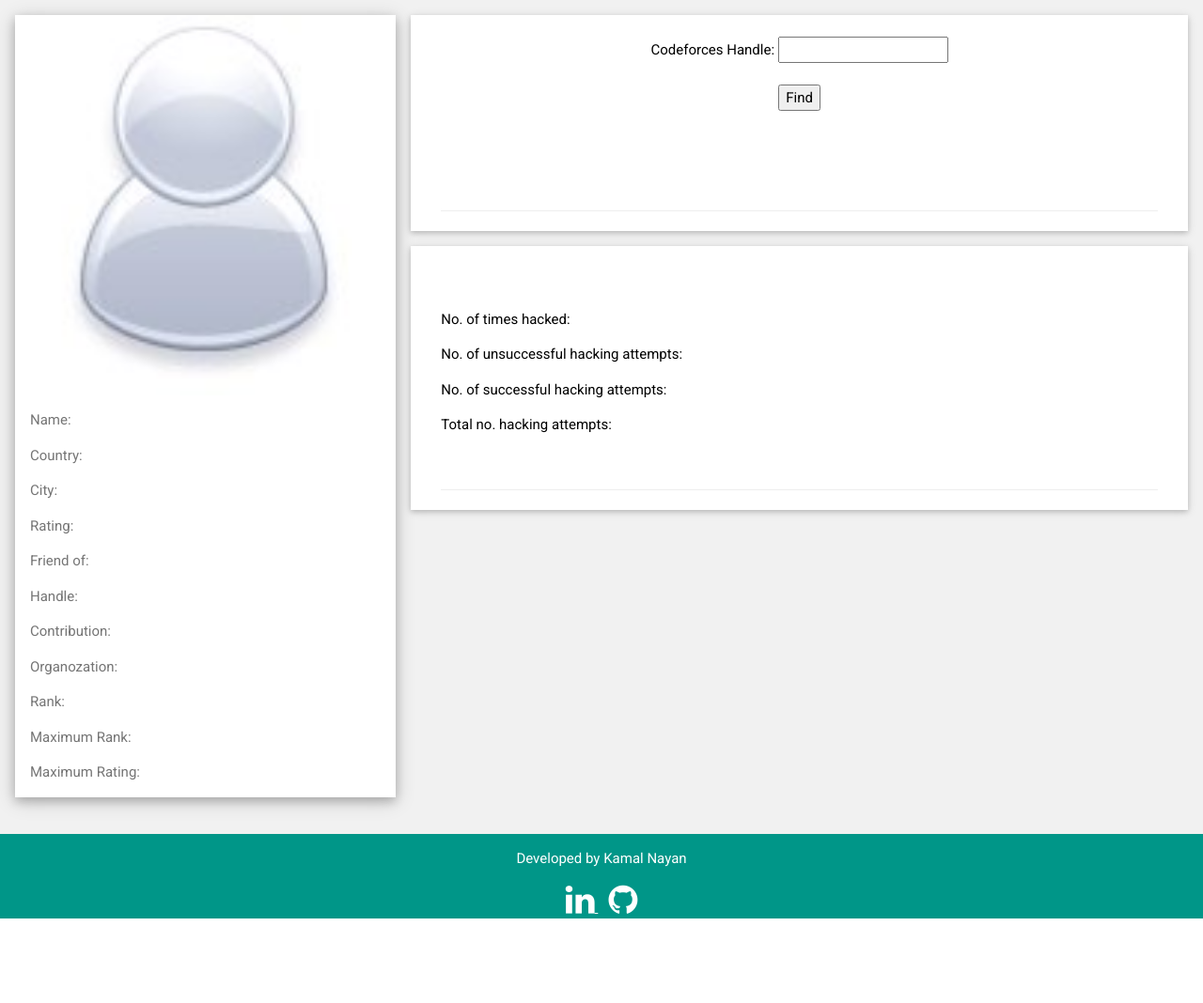
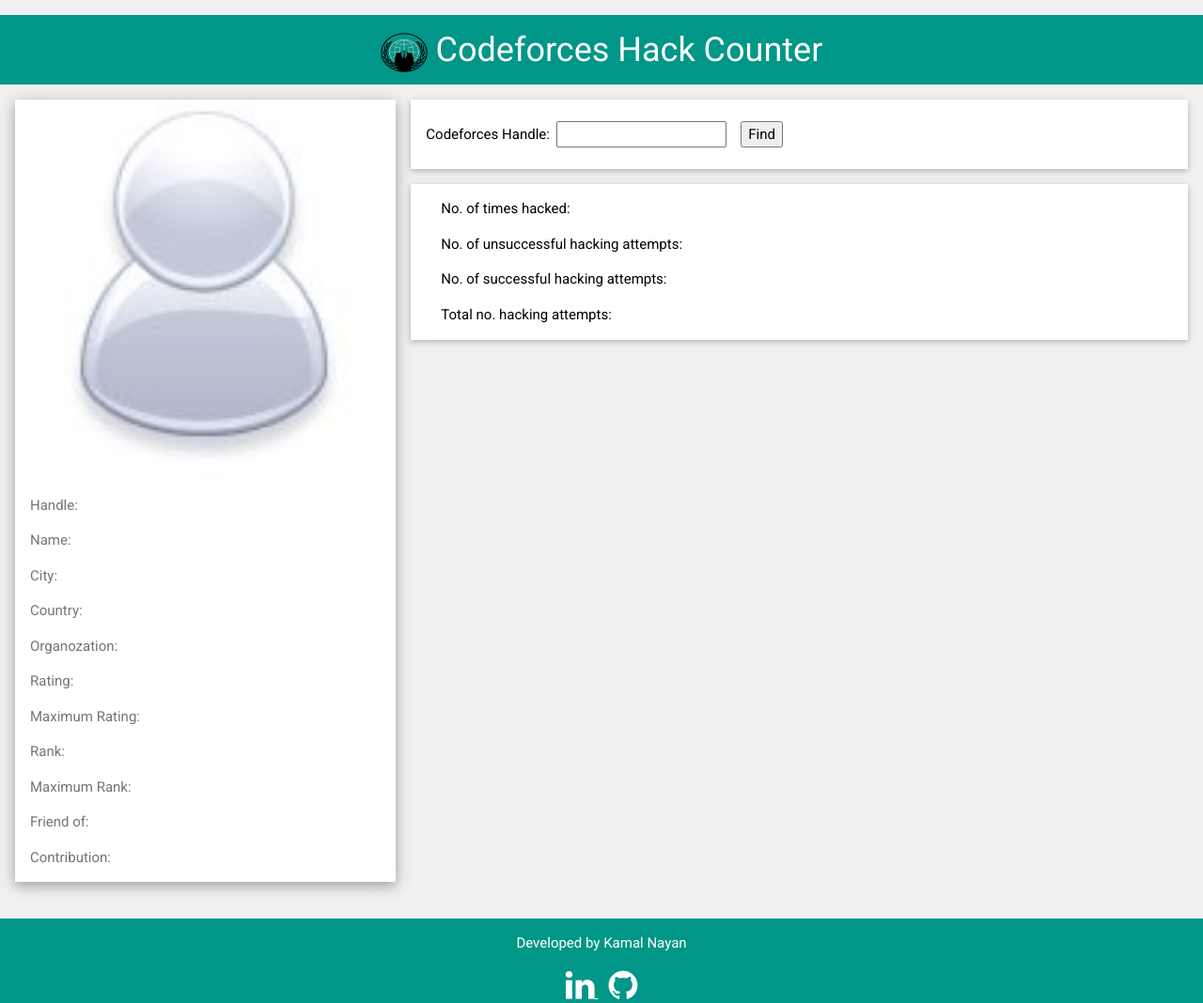
Before and after one commit to knayan111/Codeforces_Hack_Counter, a Flask app: page / in a window 1280 px wide. Shown: the whole page at 94% size. Before the commit the page ends 978 px from the top, so only its background shows below. Run offline with Flask 2, Linux system fonts and the light colour scheme.

Commit message:
Add logo

```diff
--- a/main.py
+++ b/main.py
@@ -36,9 +36,11 @@ def test_func():
   for ci in ans:
     res = requests.get("http://codeforces.com/api/contest.standings?", params = {"contestId": ci, "handles": u})
     jdata = res.json()
-    sc += jdata["result"]["rows"][0]["successfulHackCount"]
-    us += jdata["result"]["rows"][0]["unsuccessfulHackCount"]
-  ret={"n": n, "us": us, "sc": sc}
+    jres = jdata["result"]["rows"]
+    if jres:
+      sc += jres[0]["successfulHackCount"]
+      us += jres[0]["unsuccessfulHackCount"]
+  ret = {"n": n, "us": us, "sc": sc}
   return jsonify(ret)
 
 if __name__=="__main__":
--- a/templates/index.html
+++ b/templates/index.html
@@ -13,8 +13,41 @@
   html, body, h1, h2, h3, h4, h5, h6 {
     font-family: "Roboto", sans-serif
   }
+  #loader {
+    position: absolute;
+    left: 50%;
+    top: 50%;
+    z-index: 1;
+    width: 150px;
+    height: 150px;
+    margin: -75px 0 0 -75px;
+    border: 16px solid #f3f3f3;
+    border-radius: 50%;
+    border-top: 16px solid #3498db;
+    width: 120px;
+    height: 120px;
+    -webkit-animation: spin 2s linear infinite;
+    animation: spin 2s linear infinite;
+  }
+
+  @-webkit-keyframes spin {
+    0% { -webkit-transform: rotate(0deg); }
+    100% { -webkit-transform: rotate(360deg); }
+  }
+
+  @keyframes spin {
+    0% { transform: rotate(0deg); }
+    100% { transform: rotate(360deg); }
+  }
   </style>
   <body class = "w3-light-grey">
+    <header  class = "w3-container w3-teal w3-center w3-margin-top">
+      <h1>
+        <img  src = "../static/logo.png" height="42" width="50" alt = "Logo">&nbsp;Codeforces Hack Counter
+      </h1>
+    </header>
+    <div id = "loader" style = "display: none;">
+    </div>
     <!-- Page Container -->
     <div class = "w3-content w3-margin-top" style = "max-width: 1400px;">
       <!-- The Grid -->
@@ -28,29 +61,26 @@
             <div class = "w3-container">
               <h1 class = "w3-center w3-text-teal">
               </h1>
+              <p id = "handle">
+                Handle:
+              </p>
               <p id = "name">
                 Name:
+              </p>
+              <p id = "city">
+                City:
               </p>
               <p id = "country">
                 Country:
               </p>
-              <p id = "city">
-                City:
+              <p id = "organization">
+                Organozation:
               </p>
               <p id = "rating">
                 Rating:
               </p>
-              <p id = "friendOfCount">
-                Friend of:
-              </p>
-              <p id = "handle">
-                Handle:
-              </p>
-              <p id = "contribution">
-                Contribution:
-              </p>
-              <p id = "organization">
-                Organozation:
+              <p id = "maxRating">
+                Maximum Rating:
               </p>
               <p id = "rank">
                 Rank:
@@ -58,8 +88,11 @@
               <p id = "maxRank">
                 Maximum Rank:
               </p>
-              <p id = "maxRating">
-                Maximum Rating:
+              <p id = "friendOfCount">
+                Friend of:
+              </p>
+              <p id = "contribution">
+                Contribution:
               </p>
             </div>
           </div>
@@ -70,29 +103,14 @@
         <div class = "w3-twothird">
           <div class = "w3-container w3-card w3-white w3-margin-bottom">
             <br>
-            <div style = "text-align:center">
-            Codeforces Handle: <input id = "username" type = "text" name = "fname">
-            <br>
-            </div>
-            <br>
-            <div style = "text-align:center">
+            Codeforces Handle:&nbsp; <input id = "username" type = "text" name = "fname"> &nbsp;&nbsp;
             <button id = "button1" onclick = "buttonclick()">
               Find
             </button>
+            <br>
+            <br>
           </div>
-            <h2 class = "w3-text-grey w3-padding-16">
-            </h2>
-            <div class = "w3-container">
-              <h6 class = "w3-text-teal">
-                <span class = "w3-tag w3-teal w3-round">
-                </span>
-              </h6>
-              <hr>
-            </div>
-          </div>
-          <div class = "w3-container w3-card w3-white">
-            <h2 class = "w3-text-grey w3-padding-16">
-            </h2>
+          <div class = "w3-container w3-card w3-white w3-margin-bottom">
             <div class = "w3-container">
               <p id = "hackedn">
                 No. of times hacked:
@@ -106,14 +124,6 @@
               <p id = "hackedtc">
                 Total no. hacking attempts:
               </p>
-              <h5 class = "w3-opacity">
-                <b>
-                </b>
-              </h5>
-              <h6 class = "w3-text-teal">
-              </h6>
-                <br>
-              <hr>
             </div>
           </div>
         <!-- End Right Column -->
@@ -145,9 +155,11 @@
       function buttonclick(){
         var u = document.getElementById("username").value
         var req2 = new XMLHttpRequest();
+        document.getElementById("loader").style.display = "block";
         req2.open("GET", "http://127.0.0.1:1234/test_api?user=" + u, true);
         req2.send();
         req2.onload = function () {
+          document.getElementById("loader").style.display = "none";
           var data1 = JSON.parse(req2.responseText);
           document.getElementById("hackedn").innerHTML = "No. of times hacked: " + data1.n;
           document.getElementById("hackedsc").innerHTML = "No. of successful hacking attempts: " + data1.sc;
@@ -161,39 +173,19 @@
         request.onload = function () {
           var data = JSON.parse(request.responseText);
           document.getElementById("logo").innerHTML = "<img  src = http:" + data.result[0].titlePhoto + " style = 'width:100%' alt = 'Avatar'>";
+          document.getElementById("handle").innerHTML = "Handle: " + data.result[0].handle;
           document.getElementById("name").innerHTML = "Name: " + data.result[0].firstName + ' ' + data.result[0].lastName;
+          document.getElementById("city").innerHTML = "City: " + data.result[0].city;
           document.getElementById("country").innerHTML = "Country: " + data.result[0].country;
-          document.getElementById("city").innerHTML = "City: " + data.result[0].city;
+          document.getElementById("organization").innerHTML = "Organization: " + data.result[0].organization;
           document.getElementById("rating").innerHTML = "Rating: " + data.result[0].rating;
-          document.getElementById("friendOfCount").innerHTML = "Friend of: " + data.result[0].friendOfCount + "users";
-          document.getElementById("handle").innerHTML = "Handle: " + data.result[0].handle;
-          document.getElementById("contribution").innerHTML = "Contribution: " + data.result[0].contribution;
-          document.getElementById("organization").innerHTML = "Organization: " + data.result[0].organization;
+          document.getElementById("maxRating").innerHTML = "Maximum Rating: " + data.result[0].maxRating;
           document.getElementById("rank").innerHTML = "Rank: " + data.result[0].rank;
           document.getElementById("maxRank").innerHTML = "Maximum Rank: " + data.result[0].maxRank;
-          document.getElementById("maxRating").innerHTML = "Maximum Rating: " + data.result[0].maxRating;
+          document.getElementById("friendOfCount").innerHTML = "Friend of: " + data.result[0].friendOfCount + " users";
+          document.getElementById("contribution").innerHTML = "Contribution: " + data.result[0].contribution;
         }
       }
-      /*
-      var request = new XMLHttpRequest();
-      request.open("GET", "http://codeforces.com/api/user.info?handles=knayan", true);
-      request.send();
-      request.onload = function () {
-        var data = JSON.parse(request.responseText);
-        document.getElementById("logo").innerHTML = "<img  src = avatar.jpg style = 'width:100%' alt = 'Avatar'>";
-        document.getElementById("name").innerHTML = "Name: ";
-        document.getElementById("country").innerHTML = "Country: ";
-        document.getElementById("city").innerHTML = "City: ";
-        document.getElementById("rating").innerHTML = "Rating: ";
-        document.getElementById("friendOfCount").innerHTML = "Friend of: ";
-        document.getElementById("handle").innerHTML = "Handle: ";
-        document.getElementById("contribution").innerHTML = "Contribution: ";
-        document.getElementById("organization").innerHTML = "Organization: ";
-        document.getElementById("rank").innerHTML = "Rank: ";
-        document.getElementById("maxRank").innerHTML = "Maximum Rank: ";
-        document.getElementById("maxRating").innerHTML = "Maximum Rating: ";
-      }
-      */
     </script>
   </body>
 </html>
```
Also changed, not shown: static/logo.png (added), static/logo.webp (deleted). Lines whose indentation alone changed are shown as unchanged.
